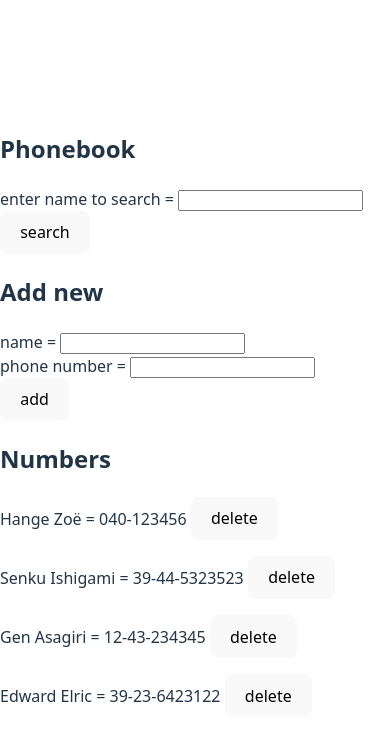
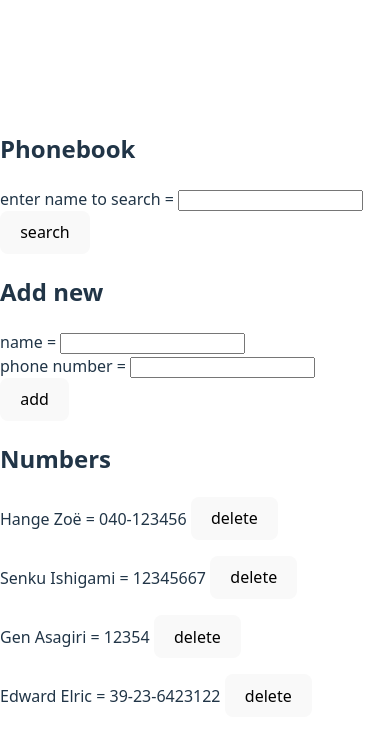
Before and after one commit to 10billionpercent/full-stack-open, a React (Vite) app in the folder part2/phonebook/: page / in a window 390 px wide. Shown: the top 740 px of the page. Built offline with nearby package versions, Linux system fonts and the light colour scheme; data requests are answered from the project's data file.

Commit message:
modified:   part2/phonebook/db.json modified:   part2/phonebook/src/App.jsx modified:   part2/phonebook/src/services/persons.js

```diff
--- a/part2/phonebook/db.json
+++ b/part2/phonebook/db.json
@@ -7,12 +7,12 @@
     },
     {
       "name": "Senku Ishigami",
-      "number": "39-44-5323523",
+      "number": "12345667",
       "id": "2"
     },
     {
       "name": "Gen Asagiri",
-      "number": "12-43-234345",
+      "number": "12354",
       "id": "3"
     },
     {
--- a/part2/phonebook/src/App.jsx
+++ b/part2/phonebook/src/App.jsx
@@ -29,7 +29,16 @@ const App = () => {
   const addName = (e) => {
         e.preventDefault()
     if (persons.some(person => person.name ===newName)) {
-      alert(`${newName} is already added to phonebook`)
+      if (window.confirm(`Update ${newName} ?`)) {
+        let personToUpdate = persons.find(p => p.name === newName)
+        let updatedPerson = {...personToUpdate, number: newNumber}
+        const id = updatedPerson.id
+        personService
+        .updatePerson(id, updatedPerson)
+        .then(returnedPerson =>
+          setPersons(persons.map(p => p.id === id ? returnedPerson : p))
+        )
+      }
       setNewName('')
       setNewNumber('')
       return
@@ -67,6 +76,7 @@ const deleteNumber = (person) => {
       .then(personService.getAll().then(lol => setPersons(lol)))
     }
 }
+
   return (
     <div>
       <h2>Phonebook</h2>
--- a/part2/phonebook/src/services/persons.js
+++ b/part2/phonebook/src/services/persons.js
@@ -16,4 +16,9 @@ const deletePerson = (id) => {
     return axios.delete(`${baseUrl}/${id}`)
 }
 
-export default { getAll, addPerson, deletePerson }
+const updatePerson = (id, updatedPerson) => {
+    return axios.put(`${baseUrl}/${id}`, updatedPerson)
+    .then(response => response.data)
+}
+
+export default { getAll, addPerson, deletePerson, updatePerson }
```
